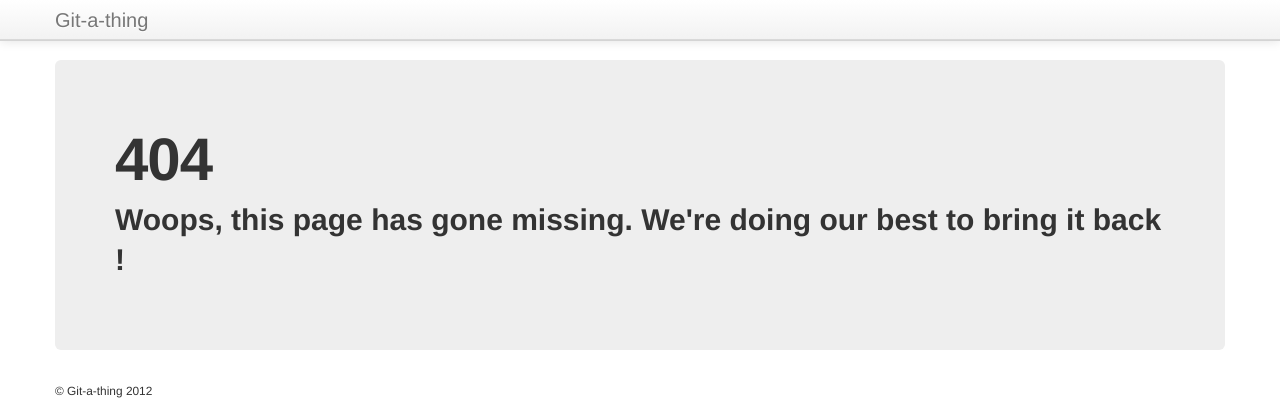
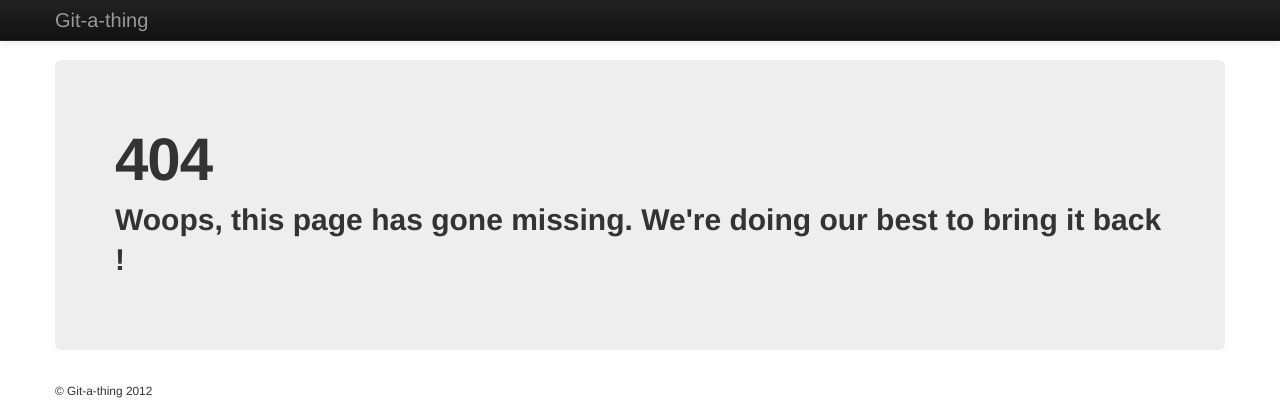
Before and after one commit to iXce/git-a-thing, a Django app: template templates/404.html in a window 1280 px wide. Shown: the top 420 px of the page. Run offline with Django 3.2, Linux system fonts and the light colour scheme; the template is opened without the code that fills it, so the values that code supplies are empty; some libraries are stand-ins or nearby versions.

Commit message:
Minor style change

```diff
--- a/templates/base.html
+++ b/templates/base.html
@@ -25,7 +25,7 @@
 
   <body>
 
-    <div class="navbar navbar-fixed-top">
+    <div class="navbar navbar-inverse navbar-fixed-top">
       <div class="navbar-inner">
         <div class="container">
           <a class="btn btn-navbar" data-toggle="collapse" data-target=".nav-collapse">
```
